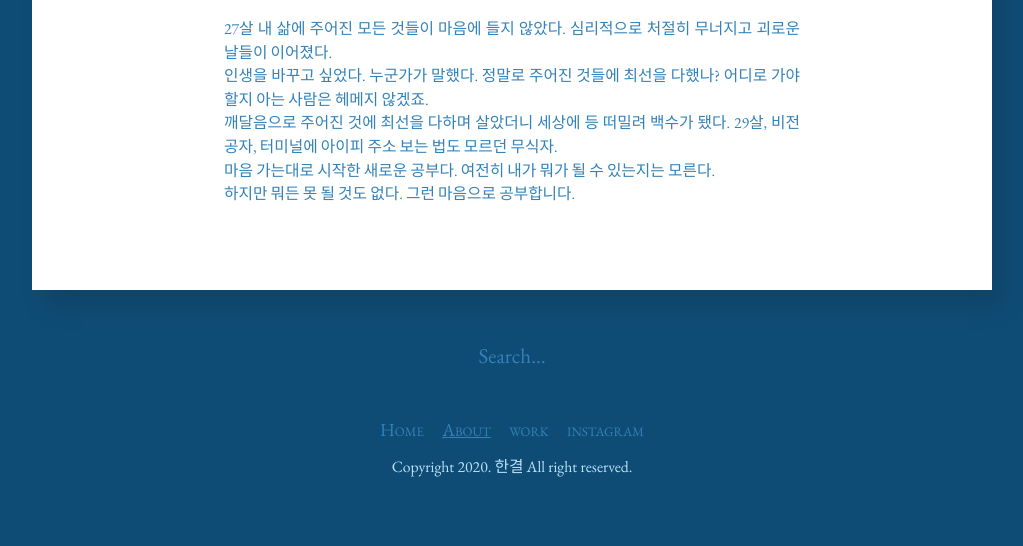
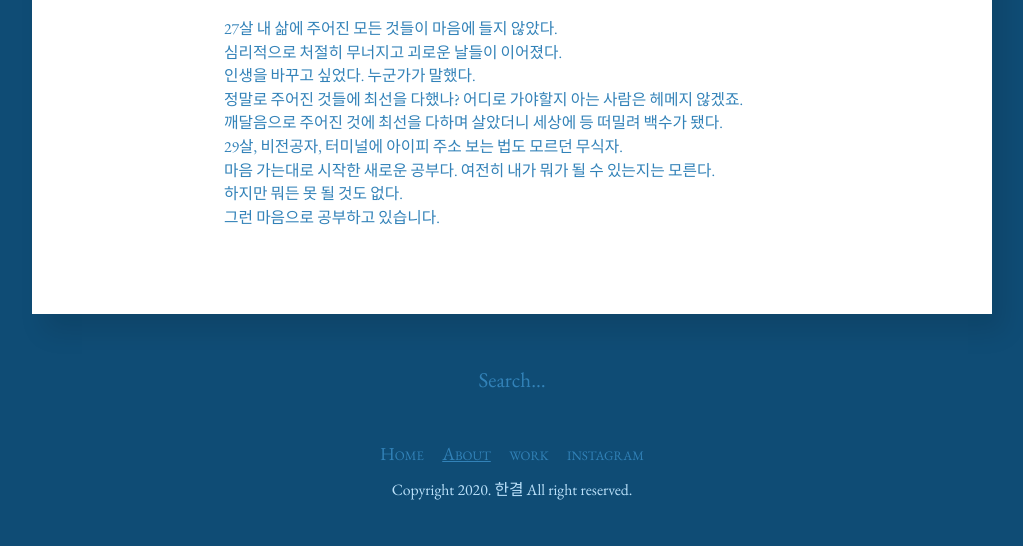
Before and after one commit to raesaeng/raesaeng.github.io, a Jekyll site: the page built from about.md, in a window 1280 px wide. Shown: the part 962-1508 px from the top of the page, without its empty margins (128-1151 px from the left). Built offline with Jekyll 4.4.1, drawn with Linux system fonts in a browser that asks for light colours; before the commit the page ends 1484 px from its top, so only the background shows below that; after the commit the page ends 1466 px from its top, so only the background shows below that; some of the changed text lies outside the part shown.

Commit message:
Update about.md

```diff
--- a/about.md
+++ b/about.md
@@ -8,12 +8,16 @@ title: About
 <figure>
   <img src="https://user-images.githubusercontent.com/69098825/89725921-ff606380-da4f-11ea-8b0d-180461203489.JPG" />
   <figcaption>
-    ody
+    something for nothing
   </figcaption>
 </figure>
 
-27살 내 삶에 주어진 모든 것들이 마음에 들지 않았다. 심리적으로 처절히 무너지고 괴로운 날들이 이어졌다.
-인생을 바꾸고 싶었다. 누군가가 말했다. 정말로 주어진 것들에 최선을 다했나? 어디로 가야할지 아는 사람은 헤메지 않겠죠.
-깨달음으로 주어진 것에 최선을 다하며 살았더니 세상에 등 떠밀려 백수가 됐다. 29살, 비전공자, 터미널에 아이피 주소 보는 법도 모르던 무식자.
+27살 내 삶에 주어진 모든 것들이 마음에 들지 않았다.
+심리적으로 처절히 무너지고 괴로운 날들이 이어졌다.
+인생을 바꾸고 싶었다. 누군가가 말했다.
+정말로 주어진 것들에 최선을 다했나? 어디로 가야할지 아는 사람은 헤메지 않겠죠.
+깨달음으로 주어진 것에 최선을 다하며 살았더니 세상에 등 떠밀려 백수가 됐다.
+29살, 비전공자, 터미널에 아이피 주소 보는 법도 모르던 무식자.
 마음 가는대로 시작한 새로운 공부다. 여전히 내가 뭐가 될 수 있는지는 모른다.
-하지만 뭐든 못 될 것도 없다. 그런 마음으로 공부합니다.
+하지만 뭐든 못 될 것도 없다.
+그런 마음으로 공부하고 있습니다.
```
